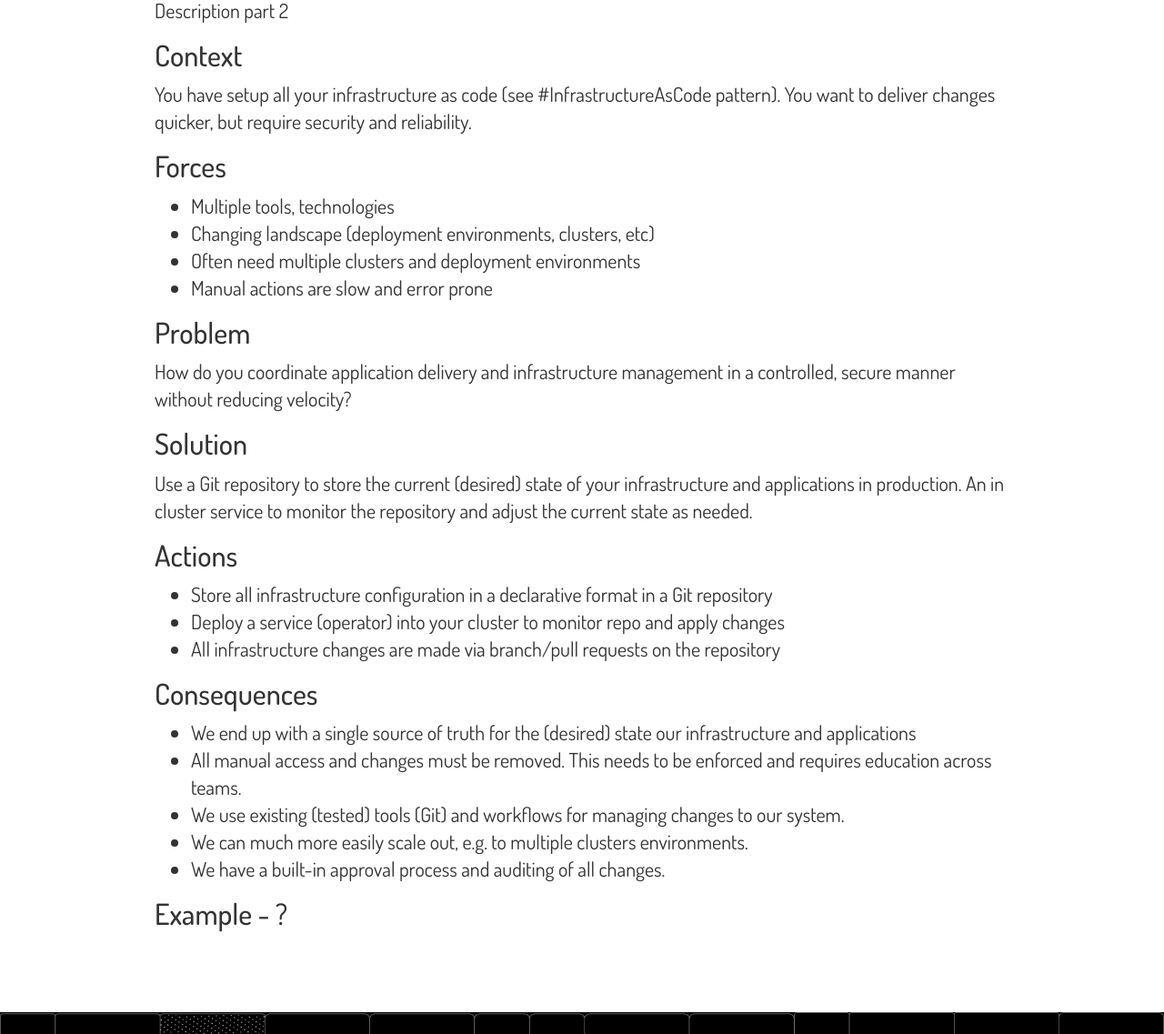
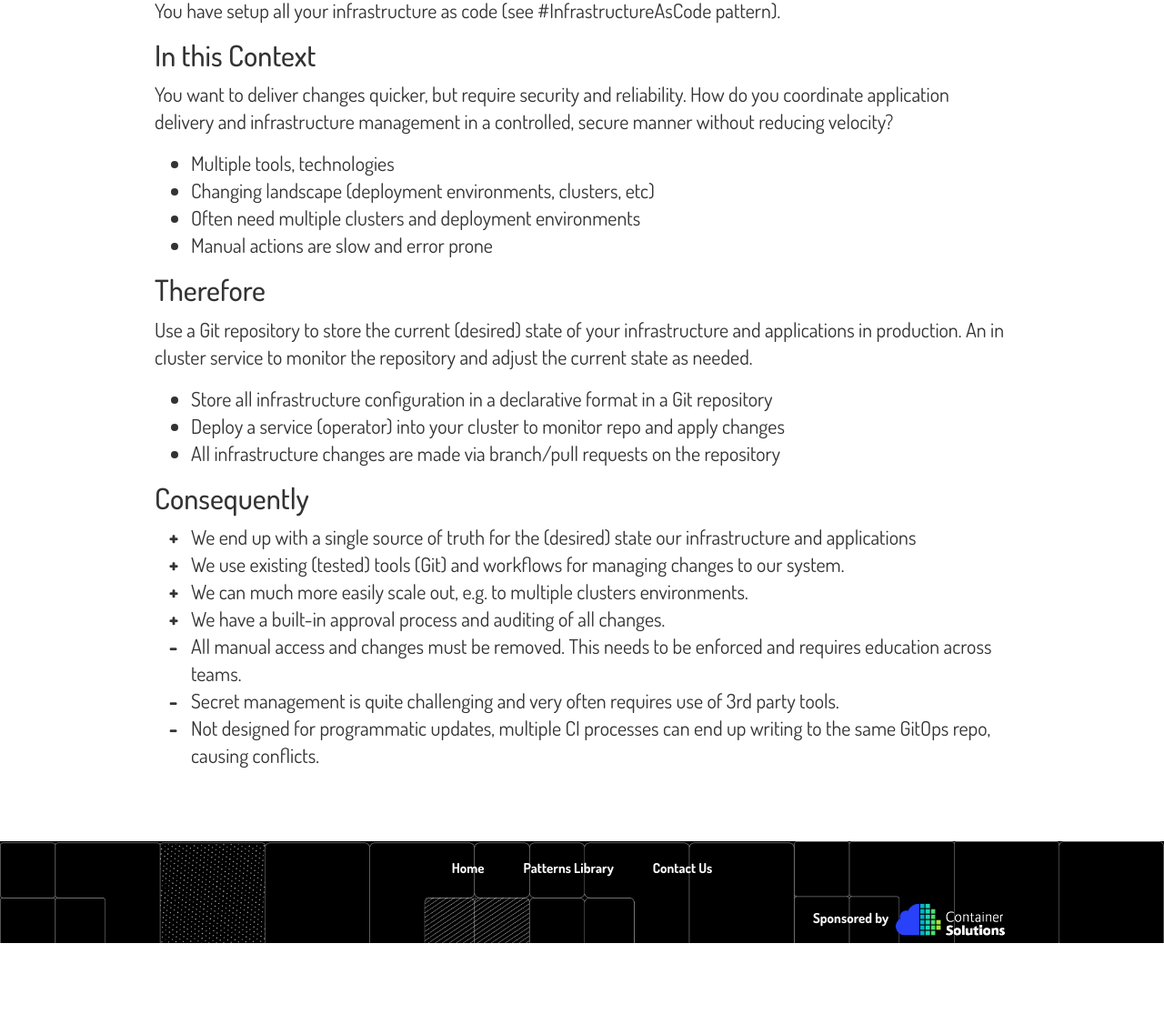
Before and after one commit to ContainerSolutions/cloud-native-patterns, a Jekyll site: the page built from _technical/gitops.md, in a window 1280 px wide and 1400 px high, scrolled down 385 px. Shown: the part 263-1400 px from the top of the window at 91% size. Built offline with Jekyll 4.4.1, drawn with Linux system fonts in a browser that asks for light colours; after the commit the page ends 1685 px from its top, so only the background shows below that; some of the changed text lies outside the part shown.

Commit message:
Fixed typo and refactored gitops technical pattern.

```diff
--- a/_technical/gitops.md
+++ b/_technical/gitops.md
@@ -1,44 +1,37 @@
 ---
 title: GitOps
-description: Description part 1
+description: GitOps - a single source of truth for infrastructure configuration
 layout: pattern
 ---
 
 ![GitOps]({{ site.baseurl }}/assets/images/Generic.png)
 
-Description part 2
+You have setup all your infrastructure as code (see #InfrastructureAsCode pattern).
 
-## Context
+## In this Context
 
-You have setup all your infrastructure as code (see #InfrastructureAsCode pattern). You want to deliver changes quicker, but require security and reliability.
+You want to deliver changes quicker, but require security and reliability. How do you coordinate application delivery and infrastructure management in a controlled, secure manner without reducing velocity?
 
-## Forces
+- Multiple tools, technologies
+- Changing landscape (deployment environments, clusters, etc)
+- Often need multiple clusters and deployment environments
+- Manual actions are slow and error prone
 
-* Multiple tools, technologies
-* Changing landscape (deployment environments, clusters, etc)
-* Often need multiple clusters and deployment environments
-* Manual actions are slow and error prone
-
-## Problem
-
-How do you coordinate application delivery and infrastructure management in a controlled, secure manner without reducing velocity?
-
-## Solution
+## Therefore
 
 Use a Git repository to store the current (desired) state of your infrastructure and applications in production. An in cluster service to monitor the repository and adjust the current state as needed.
 
-## Actions
+- Store all infrastructure configuration in a declarative format in a Git repository
+- Deploy a service (operator) into your cluster to monitor repo and apply changes
+- All infrastructure changes are made via branch/pull requests on the repository
 
-* Store all infrastructure configuration in a declarative format in a Git repository
-* Deploy a service (operator) into your cluster to monitor repo and apply changes
-* All infrastructure changes are made via branch/pull requests on the repository
+## Consequently
 
-## Consequences
-
-* We end up with a single source of truth for the (desired) state our infrastructure and applications
-* All manual access and changes must be removed. This needs to be enforced and requires education across teams.
-* We use existing (tested) tools (Git) and workflows for managing changes to our system.
-* We can much more easily scale out, e.g. to multiple clusters environments.
-* We have a built-in approval process and auditing of all changes.
-
-## Example - ?
+{:.plusminus}
+- {:.plus} We end up with a single source of truth for the (desired) state our infrastructure and applications
+- {:.plus} We use existing (tested) tools (Git) and workflows for managing changes to our system.
+- {:.plus} We can much more easily scale out, e.g. to multiple clusters environments.
+- {:.plus} We have a built-in approval process and auditing of all changes.
+- {:.minus} All manual access and changes must be removed. This needs to be enforced and requires education across teams.
+- {:.minus} Secret management is quite challenging and very often requires use of 3rd party tools.
+- {:.minus} Not designed for programmatic updates, multiple CI processes can end up writing to the same GitOps repo, causing conflicts.
```
Also changed, not shown: _technical/cicd-as-platform.md (+1 -1 lines).
